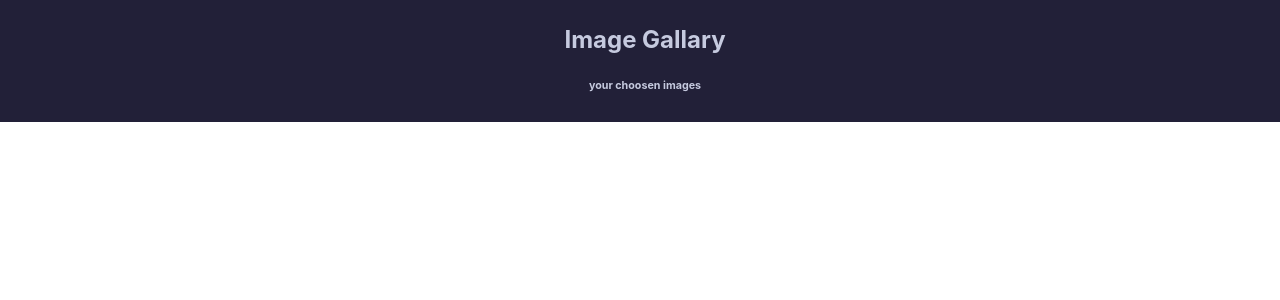
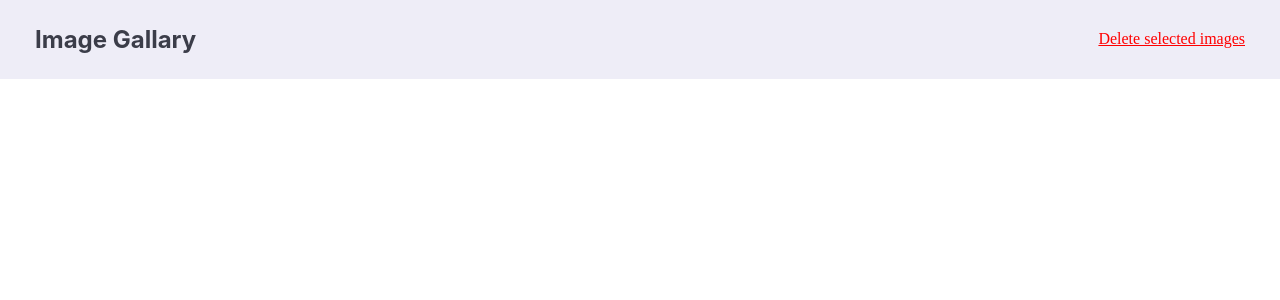
Before and after one commit to rashedevs/image-gallary, a React (Create React App) app: page / in a window 1280 px wide. Shown: the top 300 px of the page. Built offline with nearby package versions, Linux system fonts and the light colour scheme.

Commit message:
header changes added with a new favicon

```diff
--- a/public/index.html
+++ b/public/index.html
@@ -24,7 +24,7 @@
       work correctly both with client-side routing and a non-root public URL.
       Learn how to configure a non-root public URL by running `npm run build`.
     -->
-    <title>React App</title>
+    <title>Ollyo Gallary</title>
   </head>
   <body>
     <noscript>You need to enable JavaScript to run this app.</noscript>
--- a/src/components/Header/Header.css
+++ b/src/components/Header/Header.css
@@ -1,14 +1,18 @@
 .header{
-    width: 100%;
-    color: rgb(198, 202, 223);
-    background-color: rgb(34, 32, 56);
-    padding: 5px;
+    /* width: 100%; */
+    color: rgb(59, 61, 73);
+    background-color: rgb(238, 237, 247);
+    padding: 5px 35px;
+    display: flex;
+    align-items: center;
+    justify-content:space-between;
+
 }
-.header h2{
-    margin-bottom: 2px;
-}
-.header h3{
-    margin-top: 0px;
+
+.header h4{
+    /* margin-top: 0px; */
     font-family:cursive;
     font-weight: 400;
+    color: red;
+    text-decoration: underline;
 }
--- a/src/components/Header/Header.js
+++ b/src/components/Header/Header.js
@@ -5,7 +5,7 @@ const Header = () => {
   return (
     <div className="header">
       <h2>Image Gallary</h2>
-      <h6>your choosen images</h6>
+      <h4>Delete selected images</h4>
     </div>
   );
 };
```
Also changed, not shown: 1 other file (tests, documents, lock files or other folders).
